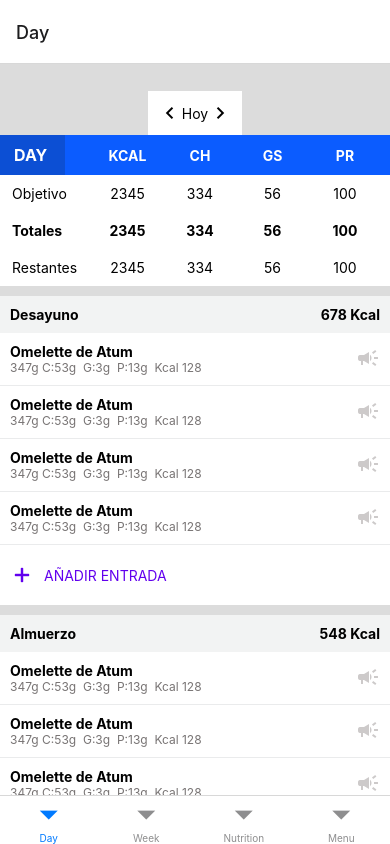
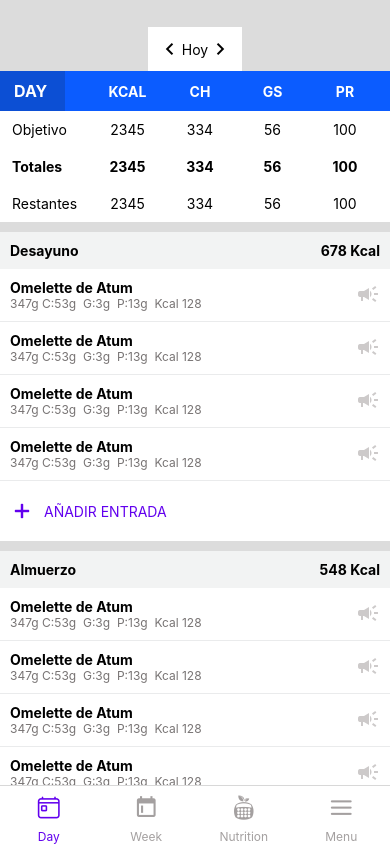
Before and after one commit to ariel151515/Flextonica, a React Native app in the folder Flextonica-Frontend/: screen /Day in a window 390 px wide. Built offline with nearby package versions, Linux system fonts and the light colour scheme.

Commit message:
funciona perfecta la navegacion

```diff
--- a/Flextonica-Frontend/App.jsx
+++ b/Flextonica-Frontend/App.jsx
@@ -1,8 +1,14 @@
 import React from 'react';
+import { StatusBar } from 'expo-status-bar'; // Importa el StatusBar
 import AppNavigator from './navigation/AppNavigator';
 
 const App = () => {
-  return <AppNavigator />;
+  return (
+    <>
+      <StatusBar style="auto" />
+      <AppNavigator />
+    </>
+  );
 }
 
-export default App; // Solucionado la Navigation
+export default App;
--- a/Flextonica-Frontend/components/DatepickerComponent.jsx
+++ b/Flextonica-Frontend/components/DatepickerComponent.jsx
@@ -20,7 +20,7 @@ const styles = StyleSheet.create({
     paddingTop:10,
     paddingBottom:10,
     paddingLeft:10,
-    paddingRight:10
+    paddingRight:10,
     //flexGrow: 1, // Esto hará que el contenedor tome el 100% del ancho o largo disponible
     //borderWidth: 1, // Añade un borde de 1px
     //borderColor: 'black', // Color del borde
--- a/Flextonica-Frontend/navigation/AppNavigator.jsx
+++ b/Flextonica-Frontend/navigation/AppNavigator.jsx
@@ -5,6 +5,7 @@ import { View, Text, TouchableOpacity } from 'react-native';
 import { NavigationContainer } from '@react-navigation/native';
 import { createBottomTabNavigator } from '@react-navigation/bottom-tabs';
 import { createStackNavigator } from '@react-navigation/stack';
+import { Feather, Ionicons, MaterialCommunityIcons, FontAwesome5, MaterialIcons } from '@expo/vector-icons';
 
 // Screen
 import DayScreen from './../screens/DayScreen/DayScreen';
@@ -29,11 +30,97 @@ const Stack = createStackNavigator();
 
 const TabNavigator = () => {
   return (
-    <Tab.Navigator>
-      <Tab.Screen name="Day" component={DayScreen} />
-      <Tab.Screen name="Week" component={WeekScreen} />
-      <Tab.Screen name="Nutrition" component={NutritionTabs} />
-      <Tab.Screen name="Menu" component={MenuScreen} />
+    <Tab.Navigator
+          screenOptions={{
+            tabBarActiveTintColor: '#6200EE',
+            tabBarInactiveTintColor: '#A4A0A0',
+            tabBarStyle: [{
+                    display: 'flex',
+                    backgroundColor:'#fff',
+                    height:'7%'
+                },
+                null
+            ]
+        }}
+    >
+      <Tab.Screen
+           name="Day"
+           component={DayScreen}
+           options={{
+            tabBarIcon: ({ focused, color, size }) => (
+                <Ionicons
+                     name="today-outline"
+                     size={size}
+                     color={color}
+                    />
+            ),
+            tabBarLabel: ({ focused, color }) => (
+                <Text style={{ fontSize: 12, marginBottom:0, color: color, marginTop:0}}>
+                    Day
+                </Text>
+            ),
+            headerShown: false,
+            headerTitle: false
+        }}
+           />
+
+      <Tab.Screen
+           name="Week"
+           component={WeekScreen}
+           options={{
+            tabBarIcon: ({ focused, color, size }) => (
+                <MaterialCommunityIcons
+                          name="calendar-week-begin"
+                          size={size}
+                          color={color} />
+            ),
+            tabBarLabel: ({ focused, color }) => (
+                <Text style={{ fontSize: 12, marginBottom:0, color: color, marginTop:0}}>
+                    Week
+                </Text>
+            )
+
+        }}
+           />
+
+      <Tab.Screen
+           name="Nutrition"
+           component={NutritionTabs}
+           options={{
+            tabBarIcon: ({ focused, color, size }) => (
+                <FontAwesome5
+                     name="nutritionix"
+                     size={size}
+                     color={color}
+                      />
+            ),
+            tabBarLabel: ({ focused, color }) => (
+                <Text style={{ fontSize: 12, marginBottom:0, color: color, marginTop:0}}>
+                    Nutrition
+                </Text>
+            )
+        }}
+           />
+
+
+      <Tab.Screen
+           name="Menu"
+           component={MenuScreen}
+           options={{
+            tabBarIcon: ({ focused, color, size }) => (
+                <Feather
+                    name="menu"
+                    size={size}
+                    color={color}/>
+            ),
+            tabBarLabel: ({ focused, color }) => (
+                <Text style={{ fontSize: 12, marginBottom:0, color: color, marginTop:0}}>
+                    Menu
+                </Text>
+            ),
+        }}
+           />
+
     </Tab.Navigator>
   );
 }
```
Also changed, not shown: Flextonica-Frontend/navigation/Navigation.jsx (deleted, +0 -179 lines).
